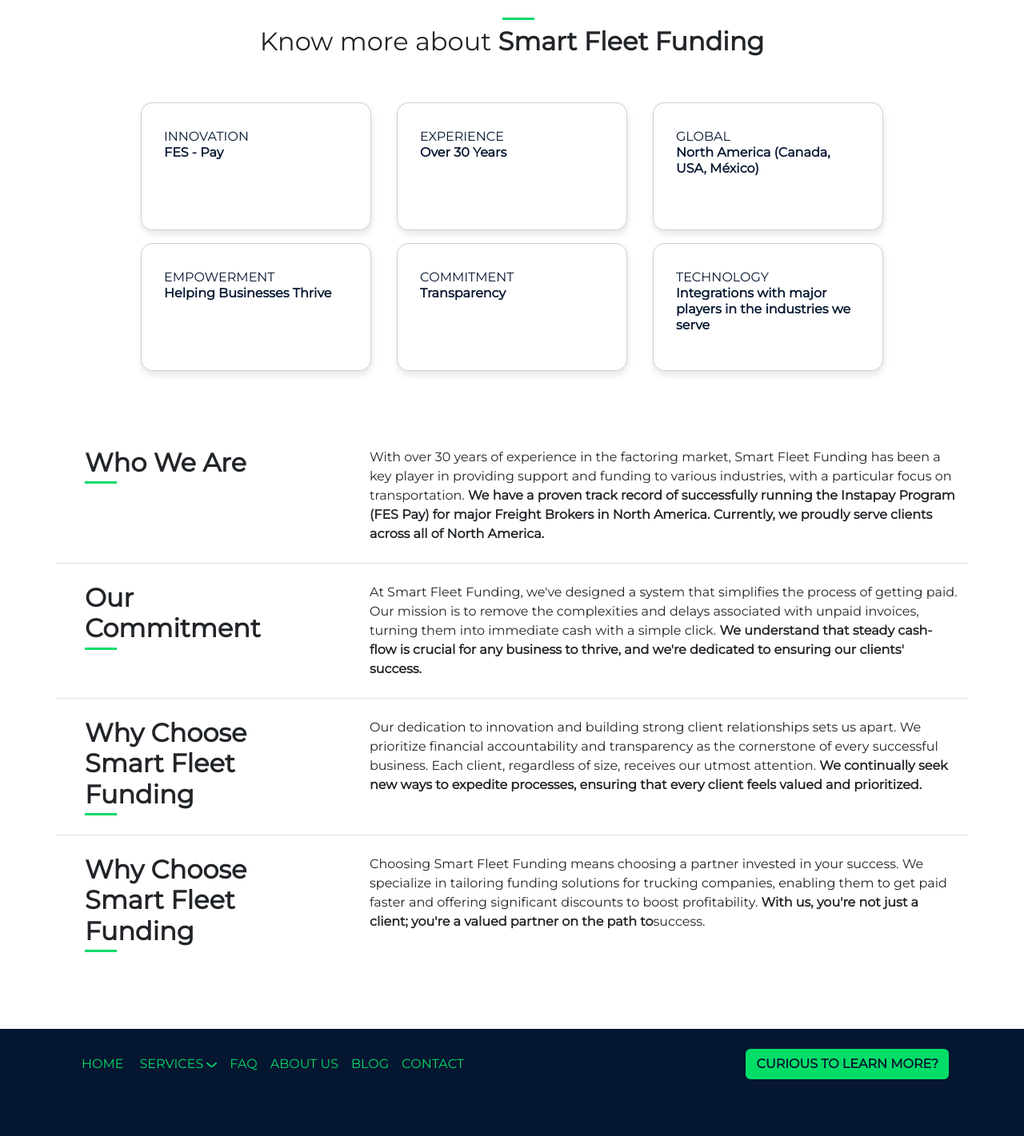
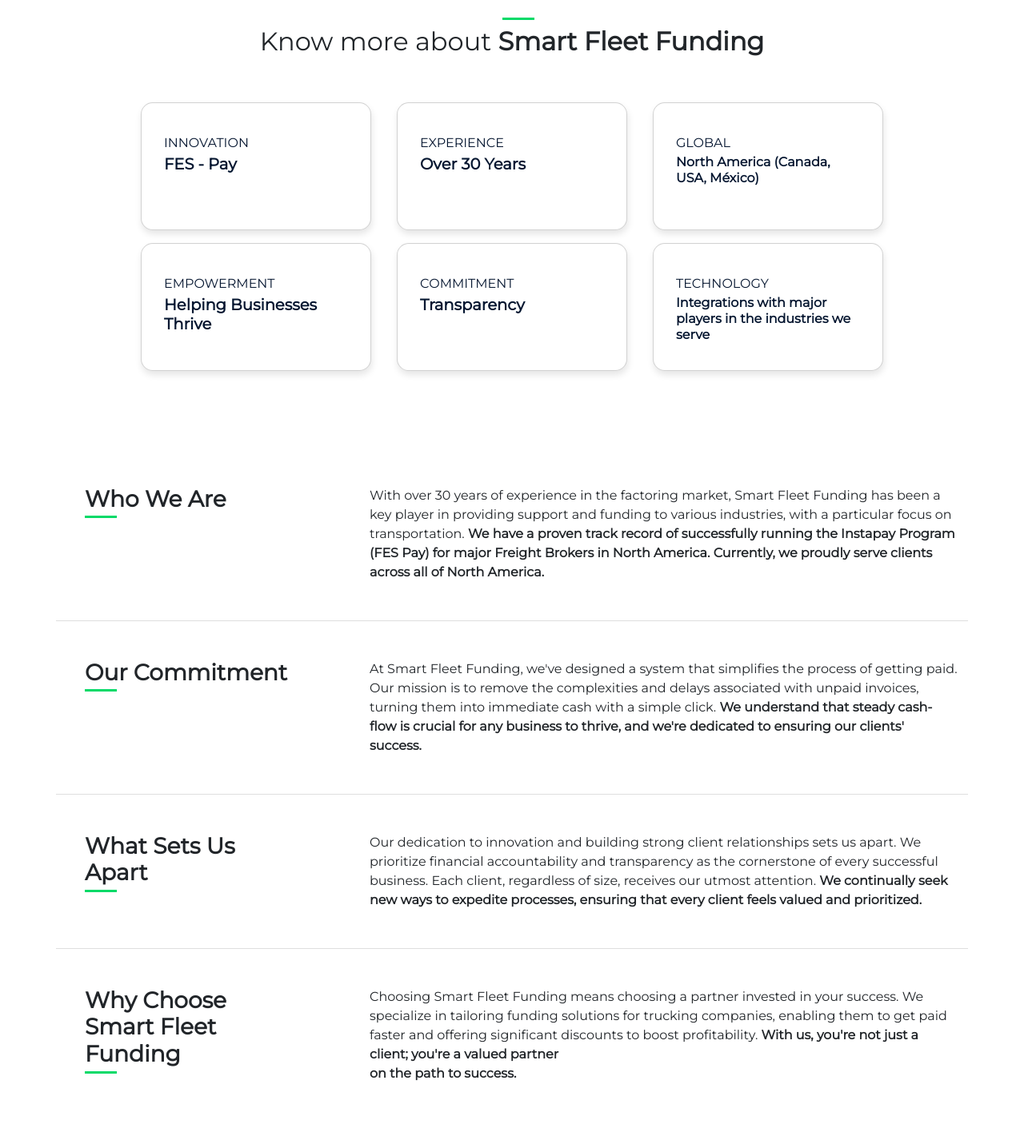
Before and after one commit to Rizwan884/smartfleetfunding-website, a Next.js app: page /about-us in a window 1280 px wide. Shown: the part 420-1841 px from the top of the page at 80% size. Built offline with nearby package versions, Linux system fonts and the light colour scheme.

Commit message:
About Us

```diff
--- a/src/app/styles/globals.css
+++ b/src/app/styles/globals.css
@@ -86,7 +86,9 @@
 .p-4rem{
   padding: 4rem !important;
 }
-
+.pb-6{
+  padding-bottom: 6rem !important;
+}
 .pt-6{
   padding-top: 6rem !important;
 }
--- a/src/components/know.tsx
+++ b/src/components/know.tsx
@@ -11,29 +11,40 @@
           </h1>
         </div>
       </div>
-      <div className="card-container font-montserrat mt-5 h-100 flex-column w-100">
+      <div className="card-container font-montserrat mt-5 mb-5 h-100 flex-column w-100">
         <div className="row mb-3">
           <Card className="mx-3 w-18rem bg-white text-white h-100 al-left">
             <Card.Body className="text-start">
-              <Card.Text className="fs-6 lh-sm mt-3 ms-auto text-dark-blue">
+              <Card.Text className="fs-6 lh-sm mt-4 ms-auto text-dark-blue">
                 INNOVATION
-                <br /> <strong>FES - Pay</strong>
+                <br />
+                <p className="mt-1">
+                  <strong className="fs-5 pt-3">FES - Pay</strong>
+                </p>
               </Card.Text>
             </Card.Body>
           </Card>
           <Card className="mx-3 w-18rem bg-white text-white h-100 al-left">
             <Card.Body className="text-start">
-              <Card.Text className="fs-6 lh-sm mt-3 ms-auto text-dark-blue">
+              <Card.Text className="fs-6 lh-sm mt-4 ms-auto text-dark-blue">
                 EXPERIENCE
-                <br /> <strong>Over 30 Years</strong>
+                <br />{" "}
+                <p className="mt-1">
+                  <strong className="fs-5">Over 30 Years</strong>
+                </p>
               </Card.Text>
             </Card.Body>
           </Card>
           <Card className="mx-3 w-18rem bg-white text-white h-100 al-left">
             <Card.Body className="text-start">
-              <Card.Text className="fs-6 lh-sm mt-3 ms-auto text-dark-blue">
+              <Card.Text className="fs-6 lh-sm mt-4 ms-auto text-dark-blue">
                 GLOBAL
-                <br /> <strong>North America (Canada, USA, México)</strong>
+                <br />{" "}
+                <p className="mt-1">
+                  <strong className="fs-6">
+                    North America (Canada, USA, México)
+                  </strong>
+                </p>
               </Card.Text>
             </Card.Body>
           </Card>
@@ -41,38 +52,46 @@
         <div className="row ">
           <Card className="mx-3 w-18rem bg-white text-white h-100 al-left">
             <Card.Body className="text-start">
-              <Card.Text className="fs-6 lh-sm mt-3 ms-auto text-dark-blue">
+              <Card.Text className="fs-6 lh-sm mt-4 ms-auto text-dark-blue">
                 EMPOWERMENT
-                <br /> <strong>Helping Businesses Thrive</strong>
+                <br />{" "}
+                <p className="mt-1">
+                  <strong className="fs-5">Helping Businesses Thrive</strong>
+                </p>
               </Card.Text>
             </Card.Body>
           </Card>
           <Card className="mx-3 w-18rem bg-white text-white h-100 al-left">
             <Card.Body className="text-start">
-              <Card.Text className="fs-6 lh-sm mt-3 ms-auto text-dark-blue">
+              <Card.Text className="fs-6 lh-sm mt-4 ms-auto text-dark-blue">
                 COMMITMENT
-                <br /> <strong>Transparency</strong>
+                <br />{" "}
+                <p className="mt-1">
+                  <strong className="fs-5">Transparency</strong>
+                </p>
               </Card.Text>
             </Card.Body>
           </Card>
           <Card className="mx-3 w-18rem bg-white text-white h-100 al-left">
             <Card.Body className="text-start">
-              <Card.Text className="fs-6 lh-sm mt-3 ms-auto text-dark-blue">
+              <Card.Text className="fs-6 lh-sm mt-4 ms-auto text-dark-blue">
                 TECHNOLOGY
                 <br />{" "}
-                <strong>
-                  Integrations with major players in the industries we serve
-                </strong>
+                <p className="mt-1">
+                  <strong className="fs-6">
+                    Integrations with major players in the industries we serve
+                  </strong>
+                </p>
               </Card.Text>
             </Card.Body>
           </Card>
         </div>
       </div>
-      <div className="container pt-6 font-montserrat">
-        <div className="row line-programs pb-4">
+      <div className="container pt-6 pb-6 font-montserrat">
+        <div className="row line-programs pb-5">
           <div className="col-4">
             {" "}
-            <h1 className="fw-bold fs-2 mb-0 mx-4 w-75">Who We Are</h1>
+            <h1 className="fw-bold fs-3 mb-0 mx-4 w-75">Who We Are</h1>
             <div className="line-program mt-0 mx-4 mt-1 w-3"></div>
           </div>
           <div className="col-8">
@@ -87,10 +106,10 @@
             </strong>
           </div>
         </div>
-        <div className="row line-programs pt-4 pb-4">
+        <div className="row line-programs pt-5 pb-5">
           <div className="col-4">
             {" "}
-            <h1 className="fw-bold fs-2 mb-0 mx-4 w-75">Our Commitment</h1>
+            <h1 className="fw-bold fs-3 mb-0 mx-4 w-75">Our Commitment</h1>
             <div className="line-program mt-0 mx-4 mt-1 w-3"></div>
           </div>
           <div className="col-8">
@@ -106,12 +125,10 @@
             </strong>
           </div>
         </div>
-        <div className="row line-programs pt-4 pb-4">
+        <div className="row line-programs pt-5 pb-5">
           <div className="col-4">
             {" "}
-            <h1 className="fw-bold fs-2 mb-0 mx-4 w-75">
-              Why Choose Smart Fleet Funding
-            </h1>
+            <h1 className="fw-bold fs-3 mb-0 mx-4 w-75">What Sets Us Apart</h1>
             <div className="line-program mt-0 mx-4 mt-1 w-3"></div>
           </div>
           <div className="col-8">
@@ -126,10 +143,10 @@
             </strong>
           </div>
         </div>
-        <div className="row  pt-4 pb-5">
+        <div className="row  pt-5 pb-5">
           <div className="col-4">
             {" "}
-            <h1 className="fw-bold fs-2 mb-0 mx-4 w-75">
+            <h1 className="fw-bold fs-3 mb-0 mx-4 w-75">
               Why Choose Smart Fleet Funding
             </h1>
             <div className="line-program mt-0 mx-4 mt-1 w-3"></div>
@@ -142,9 +159,9 @@
             <strong>
               {" "}
               With us, you{"'"}re not just a client; you{"'"}re a valued partner
-              on the path to
+              <br />
+              on the path to success.
             </strong>
-            success.
           </div>
         </div>
       </div>
```
